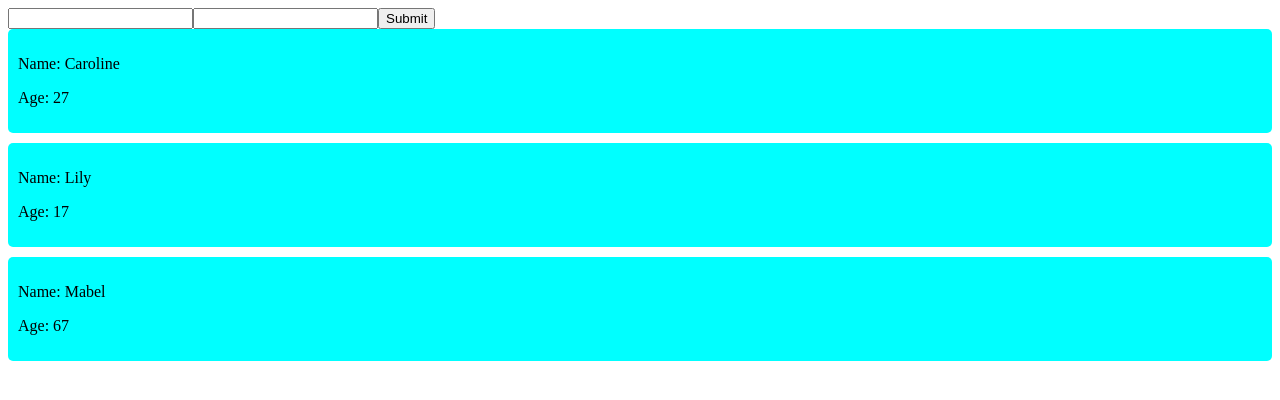
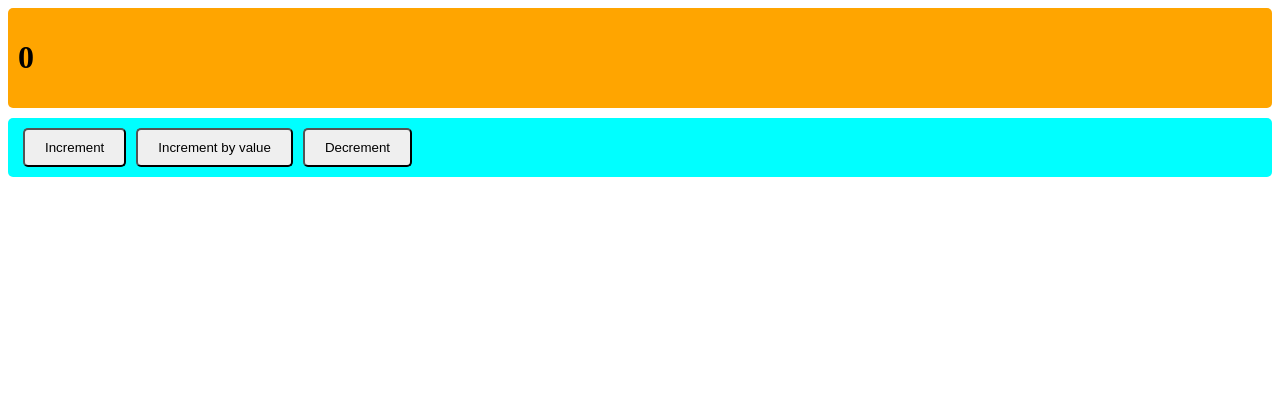
Before and after one commit to chinmoy-kumar/programming-languages-fundamentals, a React (Vite) app in the folder react-fundamentals/react-practice/: page / in a window 1280 px wide. Shown: the top 400 px of the page. Built offline with nearby package versions, Linux system fonts and the light colour scheme.

Commit message:
add Display.jsx component

```diff
--- /dev/null
+++ b/react-fundamentals/react-practice/src/components/App.jsx
@@ -0,0 +1,16 @@
+import { useState } from "react";
+import { Counter } from "./Counter.jsx";
+import Display from "./Display.jsx";
+
+function App()
+{
+    const [count, setCount] = useState(0);
+    return(
+        <>
+            <Display count = {count} setCount = {setCount}></Display>
+            <Counter count = {count} setCount = {setCount}/>
+        </>
+    );
+}
+
+export default App;
--- a/react-fundamentals/react-practice/src/components/Box.css
+++ b/react-fundamentals/react-practice/src/components/Box.css
@@ -1,14 +1,28 @@
-.box{
+.box {
     background-color: aqua;
-    padding:10px;
+    padding: 10px;
     border-radius: 5px;
     margin-bottom: 10px;
 }
 
-.warning{
+.warning {
     background-color: tomato;
-    color:white;
+    color: white;
     padding: 10px;
     border-radius: 5px;
     margin-bottom: 10px;
 }
+
+.box-orange {
+    background-color: orange;
+    padding: 10px;
+    border-radius: 5px;
+    margin-bottom: 10px;
+}
+
+.btn{
+    padding: 10px 20px;
+    margin-left: 5px;
+    margin-right: 5px;
+    border-radius: 5px;
+}
--- a/react-fundamentals/react-practice/src/components/Counter.jsx
+++ b/react-fundamentals/react-practice/src/components/Counter.jsx
@@ -1,20 +1,19 @@
-import { useState } from "react";
+import "./Box.css";
 
-export function Counter() {
-    const [count, setCount] = useState(0);
+export function Counter({ count, setCount }) {
   function increaseCounter() {
     setCount(count + 1);
   }
-    function incrementByValue(value)
-    {
-        setCount(count + value)
+  function incrementByValue(value) {
+    setCount(count + value);
   }
   return (
-        <div>
-            <button onClick={increaseCounter}>Increment</button>
-            <button onClick={() => incrementByValue(3)}>Increment by value</button>
-            {count}
-            <button onClick={() =>  count <= 0 ? setCount(0) : setCount(count - 1) }>Decrement</button>
+    <div className="box">
+      <button onClick={increaseCounter} className="btn">Increment</button>
+      <button onClick={() => incrementByValue(3)} className="btn">Increment by value</button>
+      <button onClick={() => (count <= 0 ? setCount(0) : setCount(count - 1))} className="btn">
+        Decrement
+      </button>
     </div>
-    )
+  );
 }
--- /dev/null
+++ b/react-fundamentals/react-practice/src/components/Display.jsx
@@ -0,0 +1,11 @@
+import "./Box.css"
+
+function Display({ count }) {
+  return (
+    <div className="box-orange">
+        <h1>{count}</h1>
+    </div>
+  )
+}
+
+export default Display
--- a/react-fundamentals/react-practice/src/main.jsx
+++ b/react-fundamentals/react-practice/src/main.jsx
@@ -1,6 +1,6 @@
 import { StrictMode } from 'react'
 import { createRoot } from 'react-dom/client'
-import App from './App.jsx'
+import App from './components/App'
 
 createRoot(document.getElementById('root')).render(
   <StrictMode>
```
Also changed, not shown: react-fundamentals/react-practice/src/App-archive-3.jsx (renamed from react-fundamentals/react-practice/src/App.jsx). Lines whose indentation alone changed are shown as unchanged.
